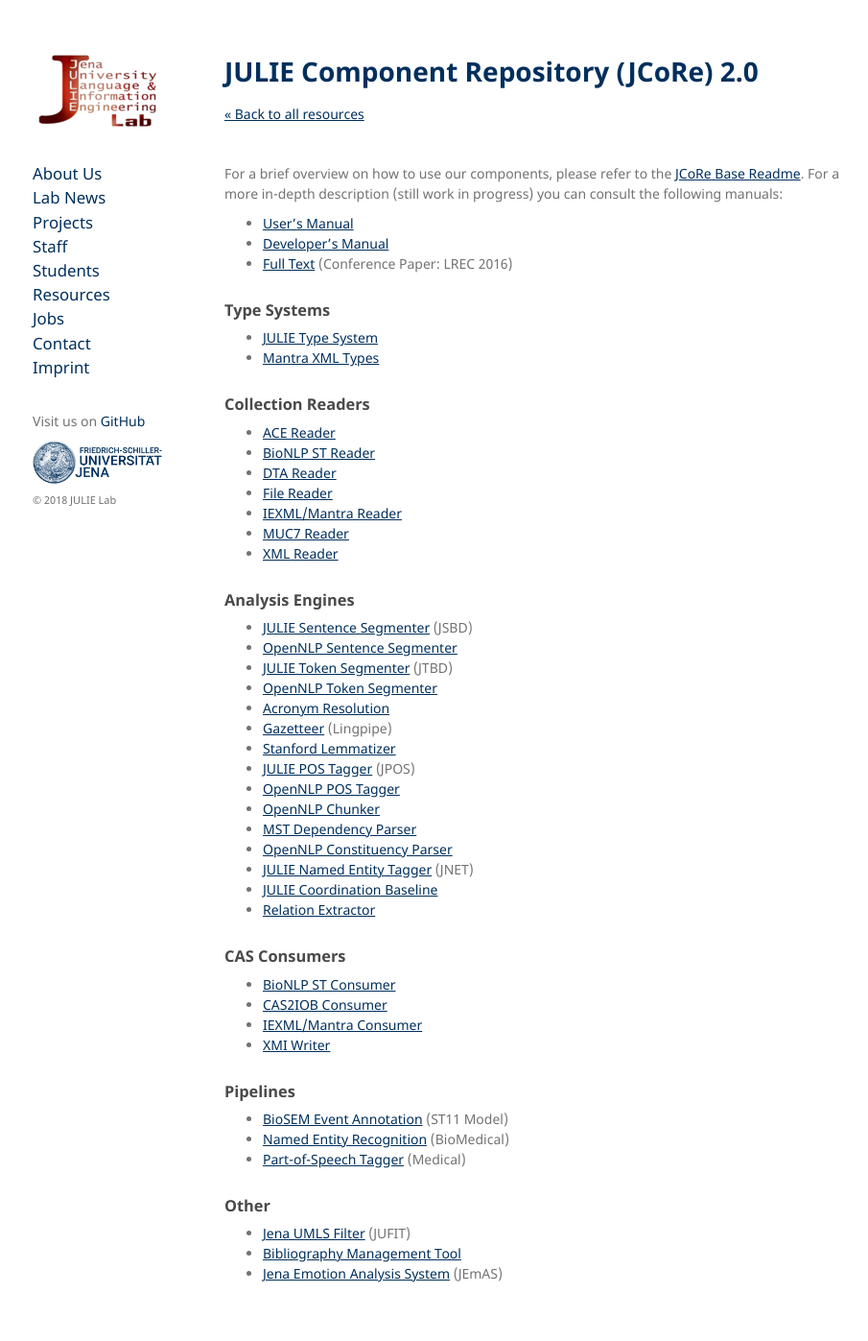
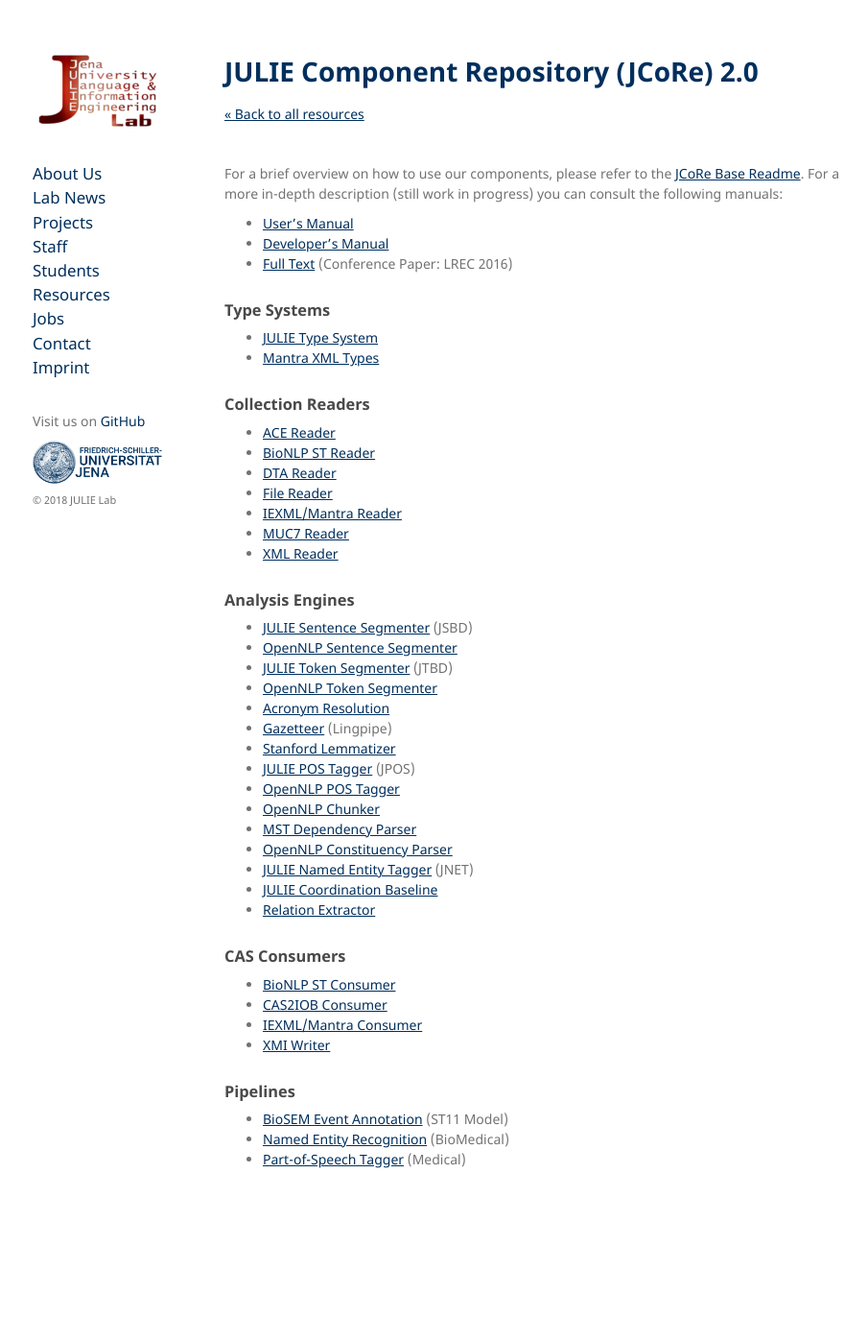
Before and after one commit to JULIELab/JULIELab.github.io, a Jekyll site: the page built from resources/JCoRe.md, in a window 1280 px wide. Shown: the whole page at 96% size, without its empty margins (176-1081 px from the left). Built offline with Jekyll 4.4.1, drawn with Linux system fonts in a browser that asks for light colours; our own code applies the rules of GitHub Pages for plain Markdown files; after the commit the page ends 1278 px from its top, so only the background shows below that.

Commit message:
remove "other" link section
for the time being moved to /resources/ -- probably needs improvement

```diff
--- a/resources/JCoRe.md
+++ b/resources/JCoRe.md
@@ -59,10 +59,3 @@
 * [BioSEM Event Annotation](https://github.com/JULIELab/jcore-pipelines/tree/master/jcore-relation-extraction-pipeline) (ST11 Model)
 * [Named Entity Recognition](https://github.com/JULIELab/jcore-pipelines/tree/master/jcore-named-entity-pipeline) (BioMedical)
 * [Part-of-Speech Tagger](https://github.com/JULIELab/jcore-pipelines/tree/master/jcore-medical-pos-pipeline) (Medical)
-
-
-### Other
-
-* [Jena UMLS Filter](https://github.com/JULIELab/jufit) (JUFIT)
-* [Bibliography Management Tool](https://github.com/JULIELab/bibliographie)
-* [Jena Emotion Analysis System](https://github.com/JULIELab/JEmAS) (JEmAS)
```
